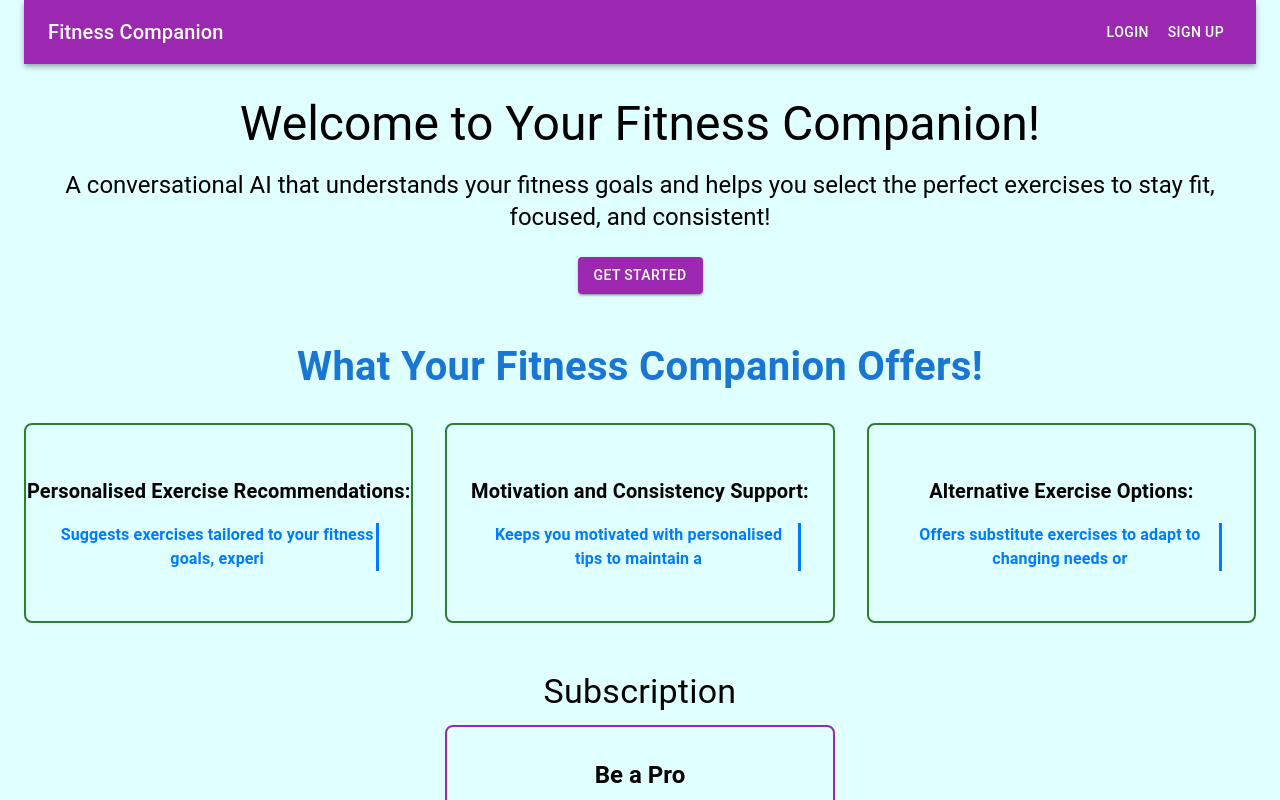
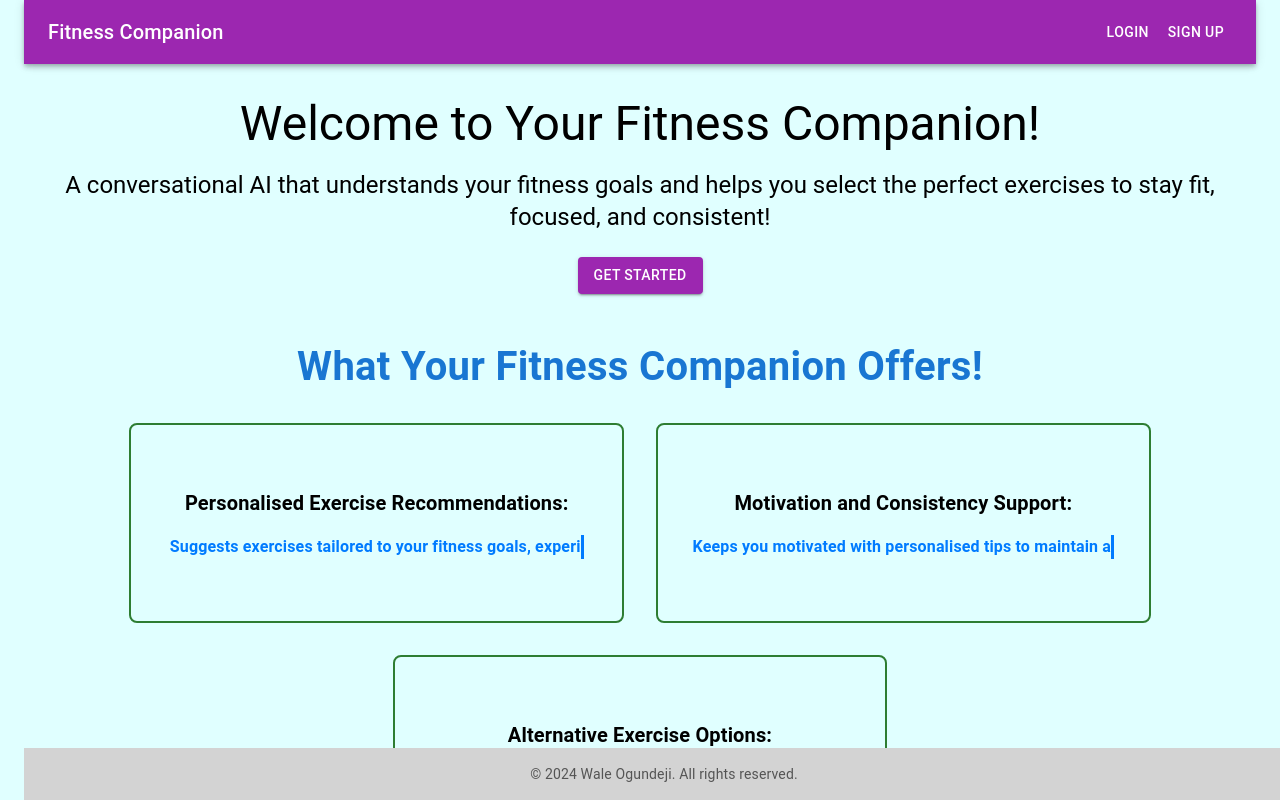
Before and after one commit to presiZHai/fitness-ai-assistant, a Next.js app: page / in a window 1280 px wide. Shown: the top 800 px of the page. Built offline with nearby package versions, Linux system fonts and the light colour scheme; no server answers.

Commit message:
Add footer

```diff
--- a/app/page.js
+++ b/app/page.js
@@ -1,20 +1,17 @@
-'use client';
+"use client"
+
 import { useEffect, useState } from 'react';
 import { SignedIn, SignedOut, UserButton, useUser } from '@clerk/nextjs';
-// import { useUser } from '@clerk/clerk-react'
 import { AppBar, Box, Button, Container, Grid, Toolbar, Typography } from '@mui/material';
 import Head from 'next/head';
 import getStripe from '@/utils/get-stripe';
-import { useRouter, useSearchParams } from "next/navigation";
+import { useRouter } from 'next/navigation';
 
 export default function Home() {
   const router = useRouter();
   const { isLoaded, user } = useUser();
-  console.log('isLoaded:', isLoaded); // should be true or false
-console.log('user:', user); // should be user object or undefined
   const [typedTexts, setTypedTexts] = useState(['', '', '']); // Initialize empty typed texts for each box
 
-  // Original texts to be animated
   const texts = [
     'Suggests exercises tailored to your fitness goals, experience level, and available equipment.',
     'Keeps you motivated with personalised tips to maintain a consistent workout routine.',
@@ -22,24 +19,23 @@ console.log('user:', user); // should be user object or undefined
   ];
 
   useEffect(() => {
-    // Animate each text separately
     texts.forEach((text, index) => {
       let currentIndex = 0;
       const interval = setInterval(() => {
         if (currentIndex < text.length) {
           setTypedTexts((prev) => {
             const newTypedTexts = [...prev];
-            newTypedTexts[index] = text.slice(0, currentIndex + 1); // Correctly slice text up to current character
+            newTypedTexts[index] = text.slice(0, currentIndex + 1);
             return newTypedTexts;
           });
           currentIndex++;
         } else {
-          clearInterval(interval); // Clear the interval after the text is fully typed
+          clearInterval(interval);
         }
-      }, 100); // Adjust typing speed here
-      return () => clearInterval(interval); // Cleanup interval on component unmount
+      }, 100);
+      return () => clearInterval(interval);
     });
-  }, []); // Empty dependency array to ensure this runs once on component mount
+  }, []);
 
   const handleClick = () => {
     if (!user) {
@@ -76,9 +72,9 @@ console.log('user:', user); // should be user object or undefined
   return (
     <Box
       sx={{
-      minHeight: "100vh", // Ensures full viewport height
-      width: "100vw",     // Ensures full viewport width
-      backgroundColor: 'lightcyan', // Your desired background color
+        minHeight: "100vh",
+        width: "100vw",
+        backgroundColor: 'lightcyan',
       }}
     >
       <Container maxWidth="100vw">
@@ -95,7 +91,6 @@ console.log('user:', user); // should be user object or undefined
             <Typography variant="h6" style={{ flexGrow: 1 }}>
               Fitness Companion
             </Typography>
-          {/* isLoaded: {isLoaded} user: {user} */}
             <SignedOut>
               <Button color="inherit" href="/sign-in">
                 Login
@@ -135,27 +130,25 @@ console.log('user:', user); // should be user object or undefined
             What Your Fitness Companion Offers!
           </Typography>
 
-        {/* Grid Container */}
           <Grid container spacing={4} justifyContent="center" alignItems="center" sx={{ textAlign: 'center' }}>
-          {/* Grid Items */}
             {[
               {
                 title: 'Personalised Exercise Recommendations:',
-              text: texts[0], // Original text
+                text: texts[0],
               },
               {
                 title: 'Motivation and Consistency Support:',
-              text: texts[1], // Original text
+                text: texts[1],
               },
               {
                 title: 'Alternative Exercise Options:',
-              text: texts[2], // Original text
+                text: texts[2],
               },
             ].map((item, index) => (
-            <Grid item xs={12} md={4} key={index}>
+              <Grid item xs={12} md={5} key={index}>
                 <Box
                   sx={{
-                  p: 4,
+                    p: 3,
                     border: '2px solid',
                     borderRadius: 2,
                     borderColor: 'success.main',
@@ -169,11 +162,9 @@ console.log('user:', user); // should be user object or undefined
                     wordWrap: 'break-word',
                   }}
                 >
-                {/* Centered title text */}
                   <Typography variant="h6" sx={{ mb: 2, whiteSpace: 'nowrap', fontWeight: 'bold' }}>
                     {item.title}
                   </Typography>
-                {/* Animated Text */}
                   <Typography
                     component="span"
                     sx={{
@@ -182,7 +173,7 @@ console.log('user:', user); // should be user object or undefined
                       borderRight: '3px solid',
                       display: 'inline-block',
                       fontWeight: 'bold',
-                  color: '#007BFF', // Change to your preferred color here
+                      color: '#007BFF',
                     }}
                   >
                     {typedTexts[index]}
@@ -201,16 +192,16 @@ console.log('user:', user); // should be user object or undefined
             <Grid item xs={12} md={4}>
               <Box
                 sx={{
-                p: 4,
+                  p: 2,
                   border: "2px solid",
                   borderRadius: 2,
                   borderColor: "secondary.main",
                 }}
               >
-              <Typography variant="h5" gutterBottom sx={{fontWeight: 'bold'}}>
+                <Typography variant="h5" gutterBottom sx={{ fontWeight: 'bold' }}>
                   Be a Pro
                 </Typography>
-              <Typography variant="h6" gutterBottom sx={{fontWeight: 'bold'}}>
+                <Typography variant="h6" gutterBottom sx={{ fontWeight: 'bold' }}>
                   $5 / month
                 </Typography>
                 <Typography color='#007BFF'>
@@ -220,7 +211,7 @@ console.log('user:', user); // should be user object or undefined
                 <Button
                   variant="contained"
                   color="secondary"
-                sx={{mt: 2}}
+                  sx={{ mt: 2 }}
                   onClick={handleSubmit}
                 >
                   Choose Pro
@@ -229,6 +220,22 @@ console.log('user:', user); // should be user object or undefined
             </Grid>
           </Grid>
         </Box>
+
+        {/* Footer */}
+        <Box
+          sx={{
+            backgroundColor: 'lightgrey',
+            padding: '1rem',
+            textAlign: 'center',
+            position: 'fixed',
+            bottom: 0,
+            width: '100%',
+          }}
+        >
+          <Typography variant="body2" color="textSecondary">
+            © 2024 Wale Ogundeji. All rights reserved.
+          </Typography>
+        </Box>
       </Container>
     </Box>
   );
```
Lines whose indentation alone changed are shown as unchanged.
